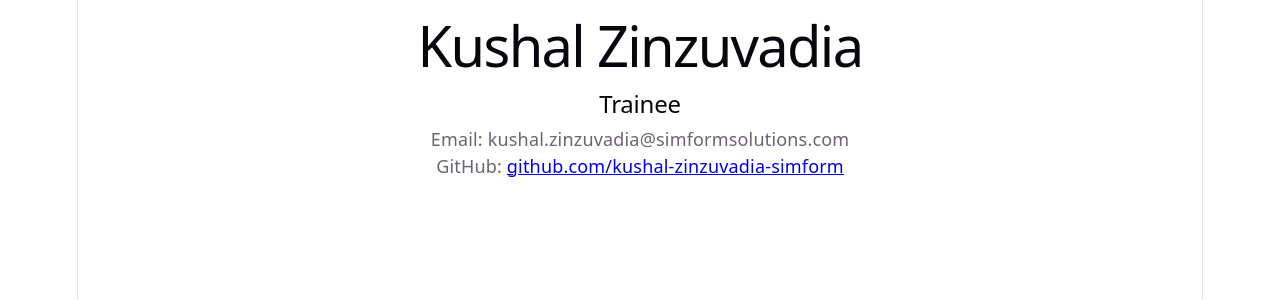
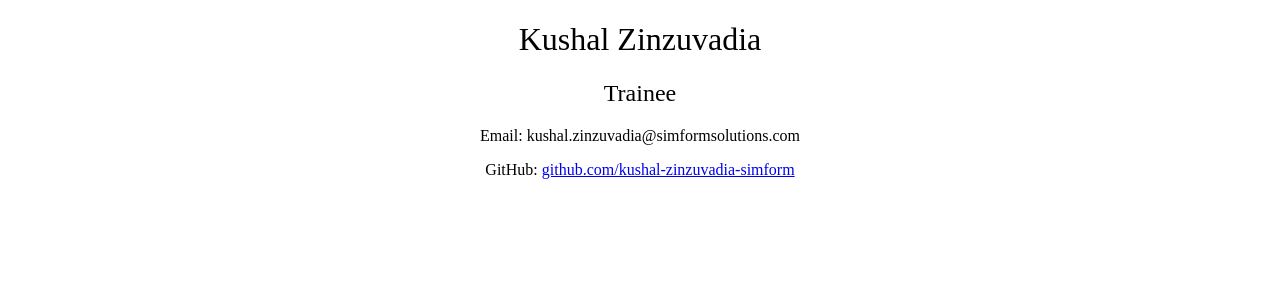
Before and after one commit to kushal-zinzuvadia-simform/hello-react, a React (Vite) app in the folder hello-react/: page / in a window 1280 px wide. Shown: the top 300 px of the page. Built offline with nearby package versions, Linux system fonts and the light colour scheme.

Commit message:
feat: Remove unnecessary styles

```diff
--- a/hello-react/src/index.css
+++ b/hello-react/src/index.css
@@ -1,96 +1,21 @@
 :root {
-  --text: #6b6375;
-  --text-h: #08060d;
-  --bg: #fff;
-  --border: #e5e4e7;
-  --code-bg: #f4f3ec;
-  --accent: #aa3bff;
-  --accent-bg: rgba(170, 59, 255, 0.1);
-  --accent-border: rgba(170, 59, 255, 0.5);
-  --social-bg: rgba(244, 243, 236, 0.5);
-  --shadow:
-    rgba(0, 0, 0, 0.1) 0 10px 15px -3px, rgba(0, 0, 0, 0.05) 0 4px 6px -2px;
-
-  --sans: system-ui, 'Segoe UI', Roboto, sans-serif;
-  --heading: system-ui, 'Segoe UI', Roboto, sans-serif;
-  --mono: ui-monospace, Consolas, monospace;
-
-  font: 18px/145% var(--sans);
-  letter-spacing: 0.18px;
   color-scheme: light dark;
   color: var(--text);
-  background: var(--bg);
-  font-synthesis: none;
-  text-rendering: optimizeLegibility;
-  -webkit-font-smoothing: antialiased;
-  -moz-osx-font-smoothing: grayscale;
-
-  @media (max-width: 1024px) {
-    font-size: 16px;
-  }
 }
 
 @media (prefers-color-scheme: dark) {
   :root {
     --text: #9ca3af;
     --text-h: #f3f4f6;
-    --bg: #16171d;
-    --border: #2e303a;
-    --code-bg: #1f2028;
-    --accent: #c084fc;
-    --accent-bg: rgba(192, 132, 252, 0.15);
-    --accent-border: rgba(192, 132, 252, 0.5);
-    --social-bg: rgba(47, 48, 58, 0.5);
-    --shadow:
-      rgba(0, 0, 0, 0.4) 0 10px 15px -3px, rgba(0, 0, 0, 0.25) 0 4px 6px -2px;
-  }
-
-  #social .button-icon {
-    filter: invert(1) brightness(2);
   }
 }
 
 #root {
-  width: 1126px;
-  max-width: 100%;
-  margin: 0 auto;
   text-align: center;
-  border-inline: 1px solid var(--border);
-  min-height: 100svh;
-  display: flex;
-  flex-direction: column;
-  box-sizing: border-box;
-}
-
-body {
-  margin: 0;
 }
 
 h1,
 h2 {
-  font-family: var(--heading);
   font-weight: 500;
   color: var(--text-h);
 }
-
-h1 {
-  font-size: 56px;
-  letter-spacing: -1.68px;
-  margin: 32px 0;
-  @media (max-width: 1024px) {
-    font-size: 36px;
-    margin: 20px 0;
-  }
-}
-h2 {
-  font-size: 24px;
-  line-height: 118%;
-  letter-spacing: -0.24px;
-  margin: 0 0 8px;
-  @media (max-width: 1024px) {
-    font-size: 20px;
-  }
-}
-p {
-  margin: 0;
-}
```
